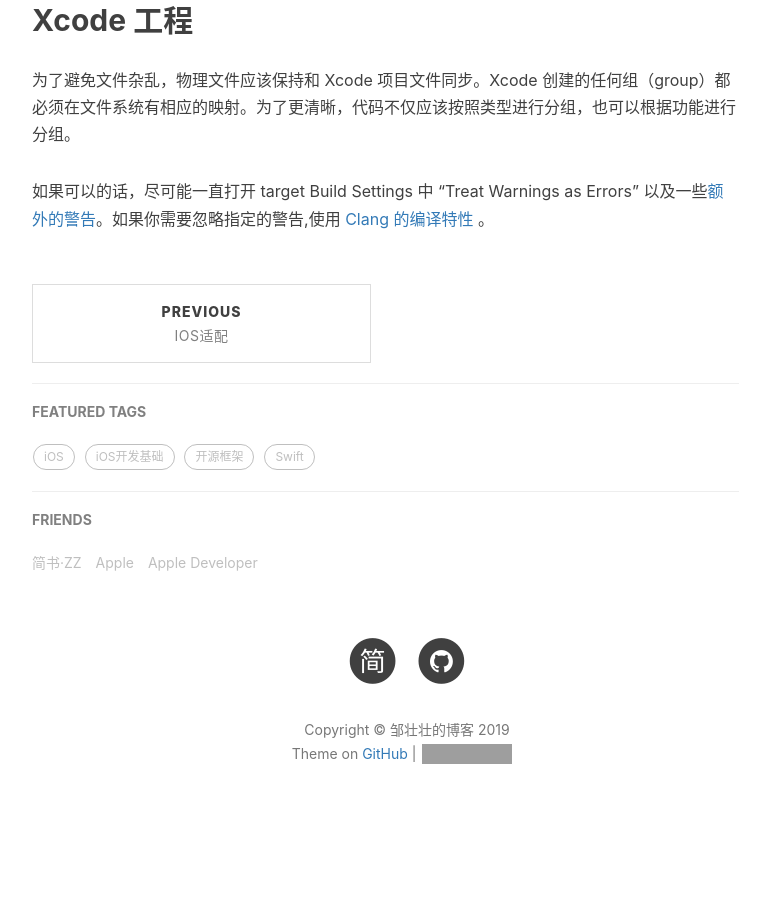
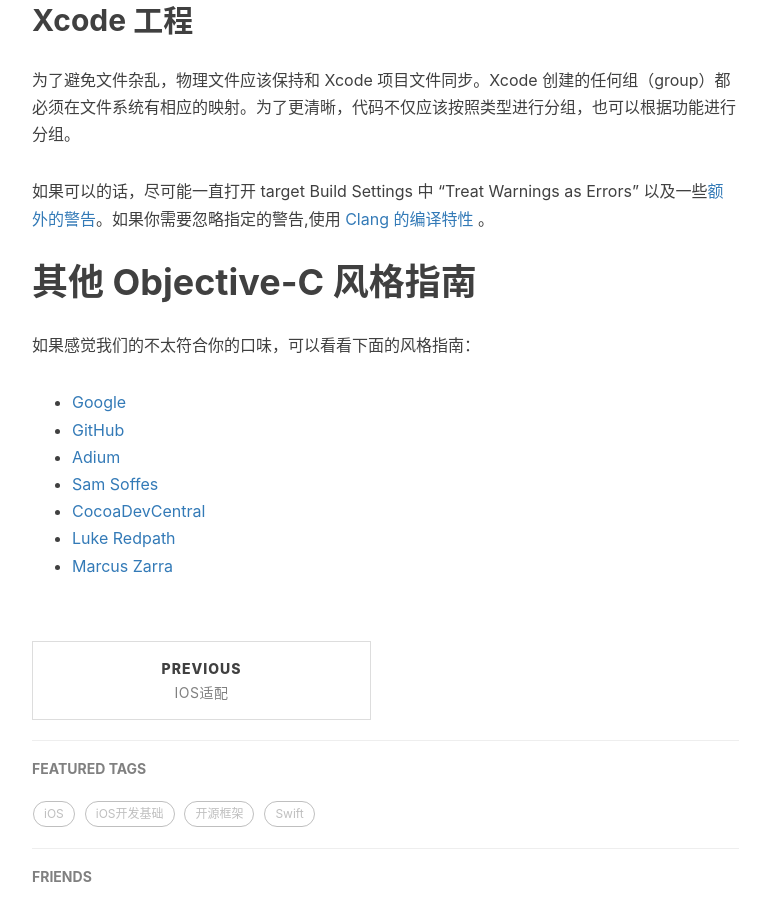
Before and after one commit to zou145688zhuang/zou145688zhuang.github.io, a Jekyll site: the page built from _posts/2019-09-24-iOS-Objective-C代码规范.md, in a window 1280 px wide and 900 px high, scrolled down 10501 px. Shown: the whole window, without its empty margins (233-1000 px from the left). Built offline with Jekyll 4.4.1, drawn with Linux system fonts in a browser that asks for light colours; nearby versions of some CDN libraries; our own code applies the rules of GitHub Pages for plain Markdown files; comment, search, counter and statistics services are not loaded; before the commit the page ends 11359 px from its top, so only the background shows below that; grey boxes are pictures that could not be loaded.

Commit message:
代码规范122

````diff
--- a/_posts/2019-09-24-iOS-Objective-C代码规范.md
+++ b/_posts/2019-09-24-iOS-Objective-C代码规范.md
@@ -3,12 +3,14 @@
 应该 **始终** 使用点语法来访问或者修改属性，访问其他实例时首选括号。
 
 **推荐：**
+
 ```objc
 view.backgroundColor = UIColor.orangeColor;
 UIApplication.sharedApplication.delegate;
 ```
 
 **反对：**
+
 ```objc
 [view setBackgroundColor:[UIColor orangeColor]];
 [UIApplication sharedApplication].delegate;
@@ -16,10 +18,11 @@ UIApplication.sharedApplication.delegate;
 
 ## 间距
 
-* 一个缩进使用 4 个空格，永远不要使用制表符（tab）缩进。请确保在 Xcode 中设置了此偏好。
-* 方法的大括号和其他的大括号（`if`/`else`/`switch`/`while` 等等）始终和声明在同一行开始，在新的一行结束。
+- 一个缩进使用 4 个空格，永远不要使用制表符（tab）缩进。请确保在 Xcode 中设置了此偏好。
+- 方法的大括号和其他的大括号（`if`/`else`/`switch`/`while` 等等）始终和声明在同一行开始，在新的一行结束。
 
 **推荐：**
+
 ```objc
 if (user.isHappy) {
     // Do something
@@ -28,15 +31,16 @@ else {
     // Do something else
 }
 ```
-* 方法之间应该正好空一行，这有助于视觉清晰度和代码组织性。在方法中的功能块之间应该使用空白分开，但往往可能应该创建一个新的方法。
-* `@synthesize` 和 `@dynamic` 在实现中每个都应该占一个新行。
 
+- 方法之间应该正好空一行，这有助于视觉清晰度和代码组织性。在方法中的功能块之间应该使用空白分开，但往往可能应该创建一个新的方法。
+- `@synthesize` 和 `@dynamic` 在实现中每个都应该占一个新行。
 
 ## 条件判断
 
 条件判断主体部分应该始终使用大括号括住来防止[出错][Condiationals_1]，即使它可以不用大括号（例如它只需要一行）。这些错误包括添加第二行（代码）并希望它是 if 语句的一部分时。还有另外一种[更危险的][Condiationals_2]，当 if 语句里面的一行被注释掉，下一行就会在不经意间成为了这个 if 语句的一部分。此外，这种风格也更符合所有其他的条件判断，因此也更容易检查。
 
 **推荐：**
+
 ```objc
 if (!error) {
     return success;
@@ -44,6 +48,7 @@ if (!error) {
 ```
 
 **反对：**
+
 ```objc
 if (!error)
     return success;
@@ -78,6 +84,7 @@ result = a > b ? x = c > d ? c : d : y;
 当引用一个返回错误参数（error parameter）的方法时，应该针对返回值，而非错误变量。
 
 **推荐：**
+
 ```objc
 NSError *error;
 if (![self trySomethingWithError:&error]) {
@@ -86,6 +93,7 @@ if (![self trySomethingWithError:&error]) {
 ```
 
 **反对：**
+
 ```objc
 NSError *error;
 [self trySomethingWithError:&error];
@@ -93,6 +101,7 @@ if (error) {
     // 处理错误
 }
 ```
+
 一些苹果的 API 在成功的情况下会写一些垃圾值给错误参数（如果非空），所以针对错误变量可能会造成虚假结果（以及接下来的崩溃）。
 
 ## 方法
@@ -100,6 +109,7 @@ if (error) {
 在方法签名中，在 -/+ 符号后应该有一个空格。方法片段之间也应该有一个空格。
 
 **推荐：**
+
 ```objc
 - (void)setExampleText:(NSString *)text image:(UIImage *)image;
 ```
@@ -109,7 +119,6 @@ if (error) {
 变量名应该尽可能命名为描述性的。除了 `for()` 循环外，其他情况都应该避免使用单字母的变量名。
 星号表示指针属于变量，例如：`NSString *text` 不要写成 `NSString* text` 或者 `NSString * text` ，常量除外。
 尽量定义属性来代替直接使用实例变量。除了初始化方法（`init`， `initWithCoder:`，等）， `dealloc` 方法和自定义的 setters 和 getters 内部，应避免直接访问实例变量。更多有关在初始化方法和 dealloc 方法中使用访问器方法的信息，参见[这里][Variables_1]。
-
 
 **推荐：**
 
@@ -155,6 +164,7 @@ UIButton *settingsButton;
 ```objc
 UIButton *setBut;
 ```
+
 类名和常量应该始终使用三个字母的前缀（例如 `NYT`），但 Core Data 实体名称可以省略。为了代码清晰，常量应该使用相关类的名字作为前缀并使用驼峰命名法。
 
 **推荐：**
@@ -313,7 +321,6 @@ typedef NS_OPTIONS(NSUInteger, NYTAdCategory) {
 };
 ```
 
-
 ## 私有属性
 
 私有属性应该声明在类实现文件的延展（匿名的类目）中。
@@ -336,11 +343,10 @@ typedef NS_OPTIONS(NSUInteger, NYTAdCategory) {
 
 **推荐：**
 
-* `RefreshBarButtonItem` / `RefreshBarButtonItem@2x` 和 `RefreshBarButtonItemSelected` / `RefreshBarButtonItemSelected@2x`
-* `ArticleNavigationBarWhite` / `ArticleNavigationBarWhite@2x` 和 `ArticleNavigationBarBlackSelected` / `ArticleNavigationBarBlackSelected@2x`.
+- `RefreshBarButtonItem` / `RefreshBarButtonItem@2x` 和 `RefreshBarButtonItemSelected` / `RefreshBarButtonItemSelected@2x`
+- `ArticleNavigationBarWhite` / `ArticleNavigationBarWhite@2x` 和 `ArticleNavigationBarBlackSelected` / `ArticleNavigationBarBlackSelected@2x`.
 
 图片目录中被用于类似目的的图片应归入各自的组中。
-
 
 ## 布尔
 
@@ -362,7 +368,7 @@ if (someObject == nil) {
 }
 ```
 
------
+------
 
 **对于 `BOOL` 来说, 这有两种用法:**
 
@@ -378,7 +384,7 @@ if ([someObject boolValue] == NO)
 if (isAwesome == YES) // 永远别这么做
 ```
 
------
+------
 
 如果一个 `BOOL` 属性名称是一个形容词，属性可以省略 “is” 前缀，但为 get 访问器指定一个惯用的名字，例如：
 
@@ -428,7 +434,6 @@ if (isAwesome == YES) // 永远别这么做
 #import "NYTUserView.h"
 ```
 
-
 [Import_1]: http://ashfurrow.com/blog/structuring-modern-objective-c
 [Import_2]: http://clang.llvm.org/docs/Modules.html#using-modules
 
@@ -436,10 +441,19 @@ if (isAwesome == YES) // 永远别这么做
 
 为了避免文件杂乱，物理文件应该保持和 Xcode 项目文件同步。Xcode 创建的任何组（group）都必须在文件系统有相应的映射。为了更清晰，代码不仅应该按照类型进行分组，也可以根据功能进行分组。
 
-
 如果可以的话，尽可能一直打开 target Build Settings 中 "Treat Warnings as Errors" 以及一些[额外的警告][Xcode-project_1]。如果你需要忽略指定的警告,使用 [Clang 的编译特性][Xcode-project_2] 。
 
+[Xcode-project_1]: http://boredzo.org/blog/archives/2009-11-07/warnings
+[Xcode-project_2]: http://clang.llvm.org/docs/UsersManual.html#controlling-diagnostics-via-pragmas
 
-[Xcode-project_1]:http://boredzo.org/blog/archives/2009-11-07/warnings
+# 其他 Objective-C 风格指南
 
-[Xcode-project_2]:http://clang.llvm.org/docs/UsersManual.html#controlling-diagnostics-via-pragmas
+如果感觉我们的不太符合你的口味，可以看看下面的风格指南：
+
+- [Google](https://google.github.io/styleguide/objcguide.xml)
+- [GitHub](https://github.com/github/objective-c-conventions)
+- [Adium](https://trac.adium.im/wiki/CodingStyle)
+- [Sam Soffes](https://gist.github.com/soffes/812796)
+- [CocoaDevCentral](http://cocoadevcentral.com/articles/000082.php)
+- [Luke Redpath](http://lukeredpath.co.uk/blog/my-objective-c-style-guide.html)
+- [Marcus Zarra](http://www.cimgf.com/zds-code-style-guide/)
````
Also changed, not shown: other parts of _posts/2019-09-24-iOS-Objective-C代码规范.md (+12 -13 lines).
